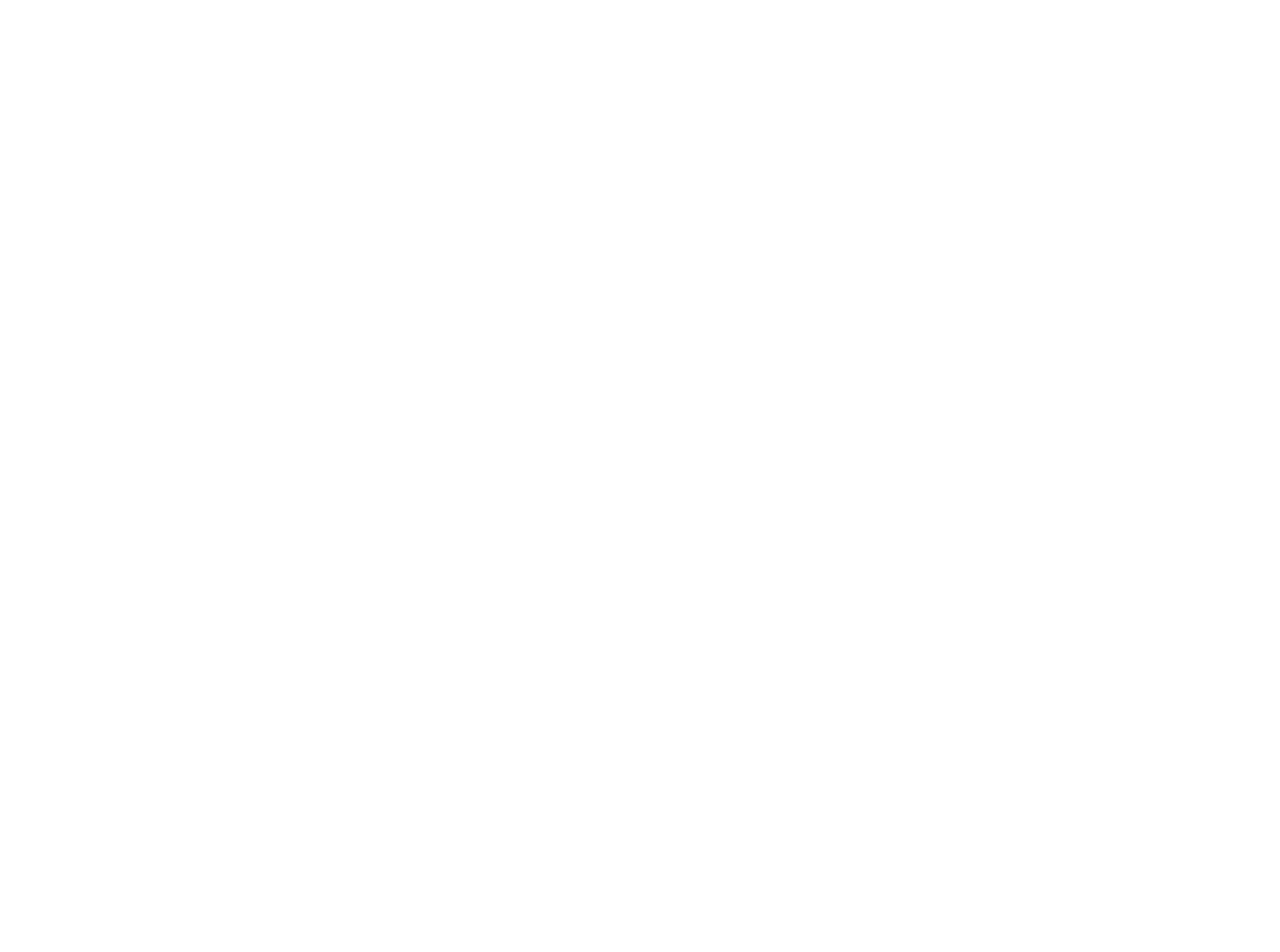
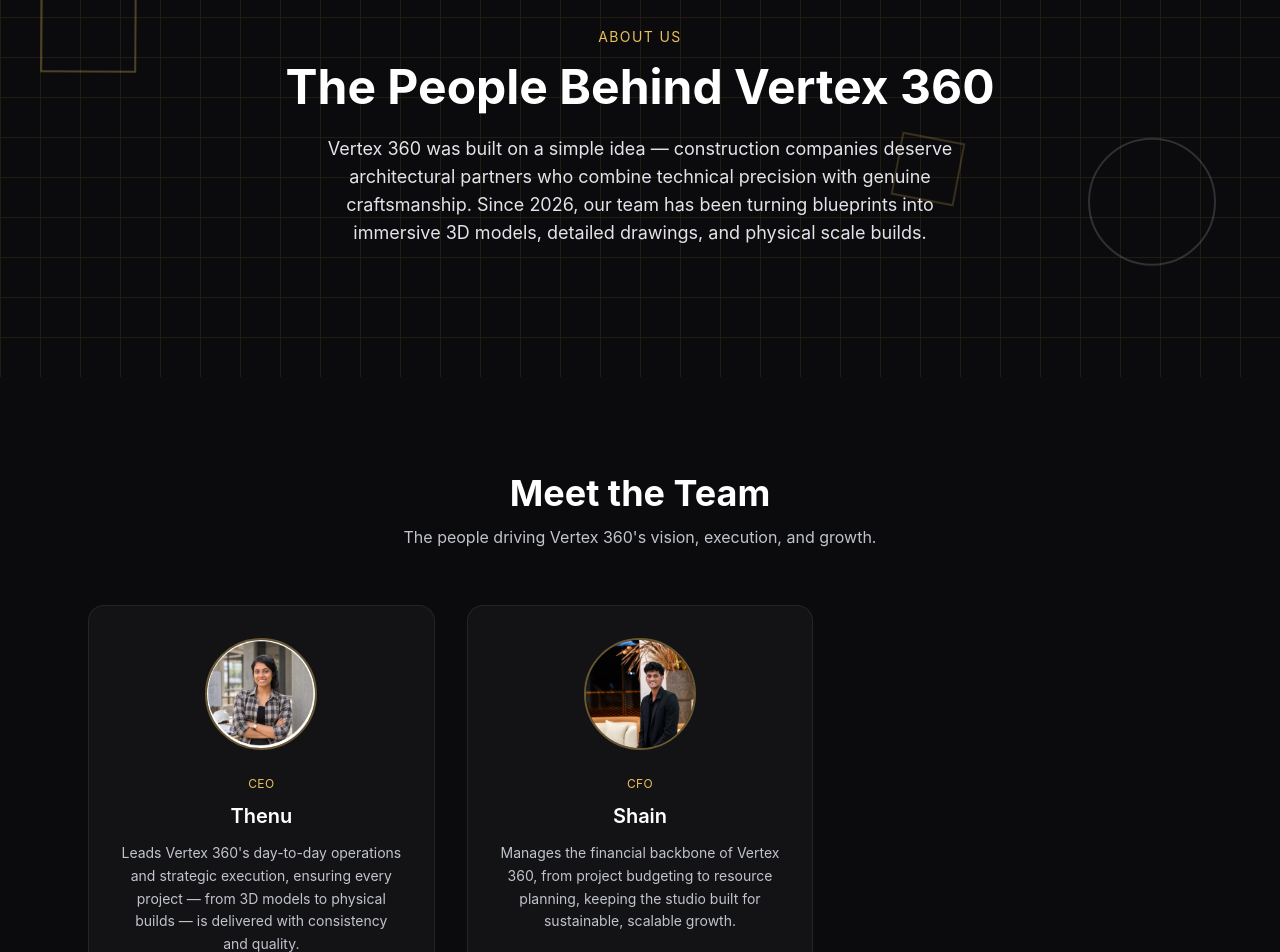
Before and after one commit to NaveenDG2002/vertex360, a React (Vite) app: page /about in a window 1280 px wide. Shown: the part 160-1112 px from the top of the page. Before the commit the page ends 800 px from the top, so only its background shows below. Built offline with nearby package versions, Linux system fonts and the light colour scheme.

Commit message:
"Build About Us page with team section"

```diff
--- /dev/null
+++ b/src/components/TeamCard.jsx
@@ -0,0 +1,34 @@
+import { motion } from "framer-motion";
+
+function TeamCard({ member, index }) {
+  return (
+    <motion.div
+      className="group relative overflow-hidden rounded-2xl bg-charcoal-800 border border-silver-400/10 text-center p-8"
+      initial={{ opacity: 0, y: 30 }}
+      whileInView={{ opacity: 1, y: 0 }}
+      viewport={{ once: true }}
+      transition={{ duration: 0.6, delay: index * 0.15 }}
+    >
+      <div className="w-28 h-28 mx-auto rounded-full overflow-hidden border-2 border-gold-400/40 mb-5">
+        <motion.img
+          src={member.image}
+          alt={member.name}
+          className="w-full h-full object-cover"
+          whileHover={{ scale: 1.1 }}
+          transition={{ duration: 0.4 }}
+        />
+      </div>
+
+      <span className="text-xs uppercase tracking-wide text-gold-400">
+        {member.role}
+      </span>
+      <h3 className="text-xl font-semibold mt-2">{member.name}</h3>
+      <p className="text-sm text-silver-400 mt-3 leading-relaxed">
+        {member.bio}
+      </p>
+
+      <div className="absolute inset-0 rounded-2xl border-2 border-transparent group-hover:border-gold-400/40 transition pointer-events-none" />
+    </motion.div>
+  );
+}
+export default TeamCard;
--- /dev/null
+++ b/src/data/team.js
@@ -0,0 +1,19 @@
+import thenu from "../assets/thenu.jpg";
+import shain from "../assets/shain.jpg";
+
+const team = [
+
+  {
+    name: "Thenu",
+    role: "CEO",
+    image: thenu,
+    bio: "Leads Vertex 360's day-to-day operations and strategic execution, ensuring every project — from 3D models to physical builds — is delivered with consistency and quality.",
+  },
+  {
+    name: "Shain",
+    role: "CFO",
+    image: shain,
+    bio: "Manages the financial backbone of Vertex 360, from project budgeting to resource planning, keeping the studio built for sustainable, scalable growth.",
+  },
+];
+export default team;
--- a/src/pages/About.jsx
+++ b/src/pages/About.jsx
@@ -1,4 +1,69 @@
-   function About() {
-     return <h1 className="text-3xl font-bold p-8">About Page</h1>;
-   }
-   export default About;
+import { motion } from "framer-motion";
+import BlueprintBackground from "../components/BlueprintBackground";
+import team from "../data/team";
+import TeamCard from "../components/TeamCard";
+
+function About() {
+  return (
+    <div className="bg-charcoal-900 text-white">
+      {/* HERO / INTRO SECTION */}
+      <section className="relative min-h-[60vh] flex flex-col items-center justify-center text-center px-6 overflow-hidden">
+        <BlueprintBackground />
+
+        <motion.span
+          className="text-sm uppercase tracking-widest text-gold-400 relative z-10"
+          initial={{ opacity: 0, y: -10 }}
+          animate={{ opacity: 1, y: 0 }}
+          transition={{ duration: 0.6 }}
+        >
+          About Us
+        </motion.span>
+
+        <motion.h1
+          className="text-4xl md:text-5xl font-bold mt-4 relative z-10"
+          initial={{ opacity: 0, y: 20 }}
+          animate={{ opacity: 1, y: 0 }}
+          transition={{ duration: 0.8, delay: 0.2 }}
+        >
+          The People Behind Vertex 360
+        </motion.h1>
+
+        <motion.p
+          className="mt-6 max-w-2xl text-lg text-silver-300 relative z-10"
+          initial={{ opacity: 0, y: 20 }}
+          animate={{ opacity: 1, y: 0 }}
+          transition={{ duration: 0.8, delay: 0.4 }}
+        >
+          Vertex 360 was built on a simple idea — construction companies
+          deserve architectural partners who combine technical precision
+          with genuine craftsmanship. Since 2026, our team has been turning
+          blueprints into immersive 3D models, detailed drawings, and
+          physical scale builds.
+        </motion.p>
+      </section>
+
+      {/* TEAM SECTION */}
+      <section className="py-24 px-6 max-w-6xl mx-auto">
+        <motion.div
+          className="text-center mb-14"
+          initial={{ opacity: 0, y: 20 }}
+          whileInView={{ opacity: 1, y: 0 }}
+          viewport={{ once: true }}
+          transition={{ duration: 0.6 }}
+        >
+          <h2 className="text-3xl md:text-4xl font-bold">Meet the Team</h2>
+          <p className="text-silver-400 mt-3 max-w-xl mx-auto">
+            The people driving Vertex 360's vision, execution, and growth.
+          </p>
+        </motion.div>
+
+        <div className="grid grid-cols-1 md:grid-cols-3 gap-8">
+          {team.map((member, i) => (
+            <TeamCard key={member.name} member={member} index={i} />
+          ))}
+        </div>
+      </section>
+    </div>
+  );
+}
+export default About;
```
Also changed, not shown: src/assets/shain.jpg (added), src/assets/thenu.jpg (added).
